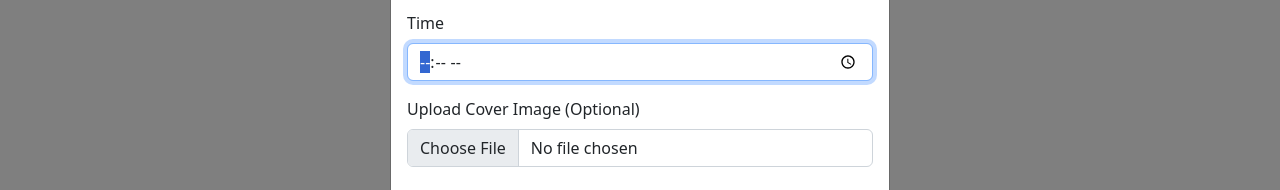
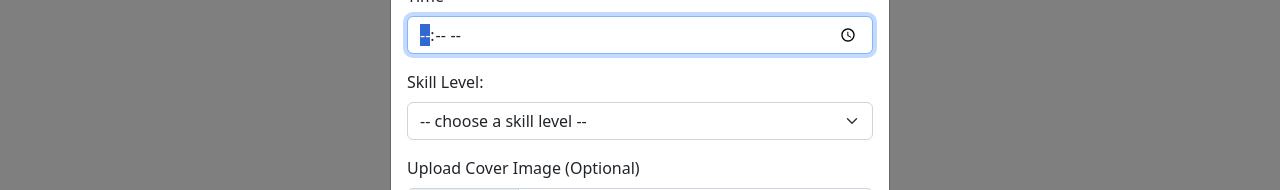
Before and after one commit to finleylee2507/MatchPoint, a React (Vite) app: page /allEvents in a window 1280 px wide. Both pictures are taken after typing "Sample" into the empty fields and a click on the button "Add Event". Shown: the part 474-664 px from the top of the page. Built offline with nearby package versions, Linux system fonts and the light colour scheme; no server answers; the database is empty.

Commit message:
new property skill level added, but need to make it required.

```diff
--- a/src/components/events/AddEventModal.jsx
+++ b/src/components/events/AddEventModal.jsx
@@ -12,6 +12,7 @@ const AddEventModal = ({show, handleClose, handleSubmit, user}) => {
         timeString: "",
         currentDate: (new Date((new Date()).getTime() - ((60 * 60 * 1000) * 6))).toISOString().split('T')[0],
         currentTime: (new Date((new Date()).getTime() - ((60 * 60 * 1000) * 6))).toISOString().split('T')[1].substring(0, 5),
+        skillLevel:""
     });
 
 
@@ -25,6 +26,7 @@ const AddEventModal = ({show, handleClose, handleSubmit, user}) => {
             timeString: "",
             currentDate: (new Date((new Date()).getTime() - ((60 * 60 * 1000) * 6))).toISOString().split('T')[0],
             currentTime: (new Date((new Date()).getTime() - ((60 * 60 * 1000) * 6))).toISOString().split('T')[1].substring(0, 5),
+            skillLevel: ""
         });
         setValidated(false);
         setSubmissionStatus(0);
@@ -68,6 +70,7 @@ const AddEventModal = ({show, handleClose, handleSubmit, user}) => {
             ...prevFormData,
             [name]: type === "file" ? files[0] : value
         }));
+
     };
 
     const createEvent = async (e) => {
@@ -98,6 +101,7 @@ const AddEventModal = ({show, handleClose, handleSubmit, user}) => {
             imgSrc: "",
             privacy: 0,
             participants: [],
+            skillLevel:formData.skillLevel,
             dateTimeString: dateTimeString,
 
 
@@ -199,12 +203,23 @@ const AddEventModal = ({show, handleClose, handleSubmit, user}) => {
                             name="timeString"
                             onChange={handleChange}
                             value={formData.timeString}
-
                             min={formData.dateString === formData.currentDate ? formData.currentTime : "00:00"}
                             autoFocus
                             required
                         />
                         <Form.Control.Feedback type="invalid">Please provide a valid time.</Form.Control.Feedback>
+                    </Form.Group>
+
+
+                    <Form.Group className="mb-3" controlId="event-time">
+                        <Form.Label>Skill Level:</Form.Label>
+                        <Form.Select aria-label="Default select example" value={formData.skillLevel} onChange={handleChange} name="skillLevel" required>
+                            <option value="default">-- choose a skill level --</option>
+                            <option value="beginner">Beginner</option>
+                            <option value="intermediate">Intermediate</option>
+                            <option value="advanced">Advanced</option>
+                        </Form.Select>
+                        <Form.Control.Feedback type="invalid"></Form.Control.Feedback>
                     </Form.Group>
 
                     <Form.Group className="mb-3" controlId="upload-image">
```
